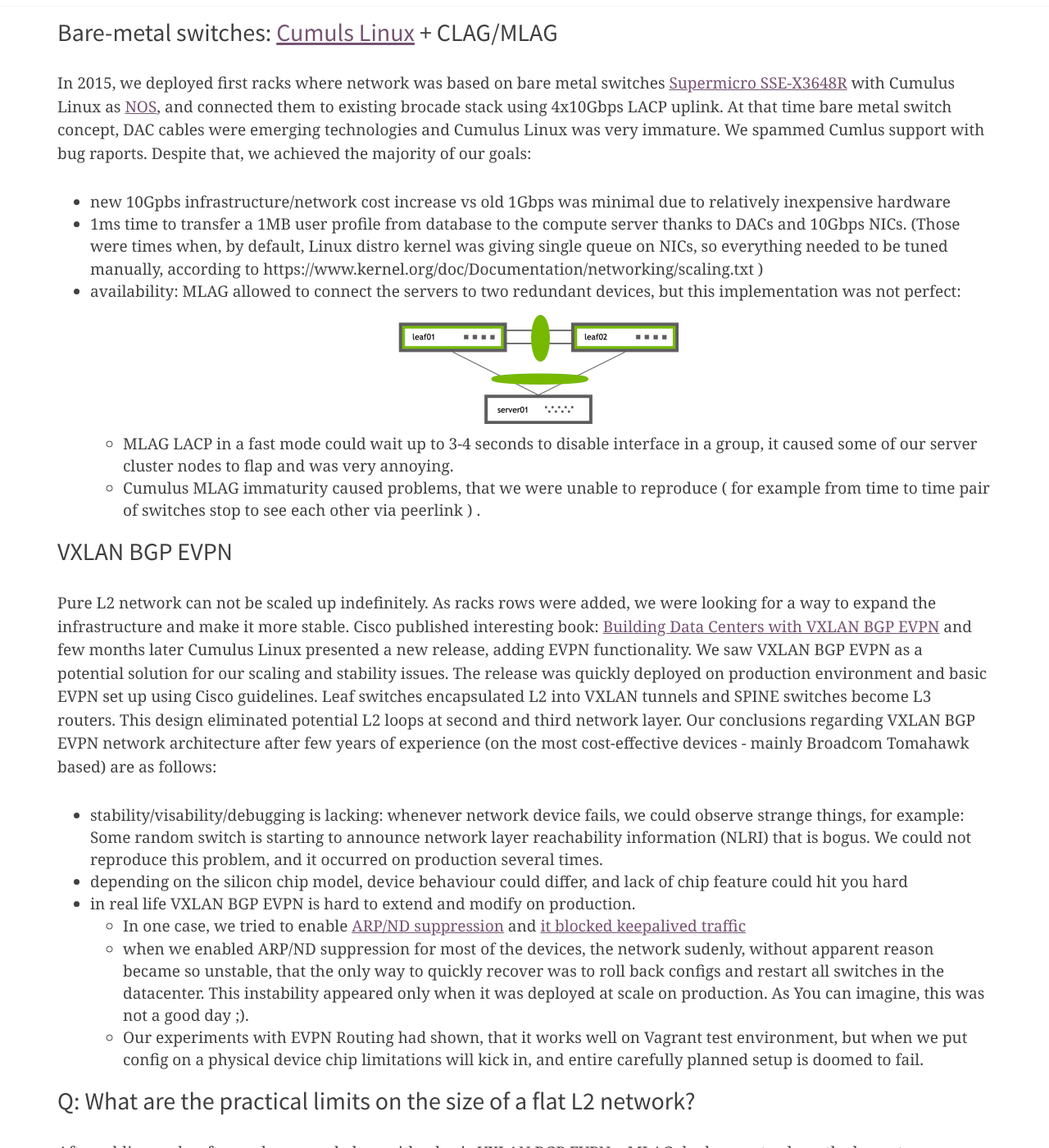
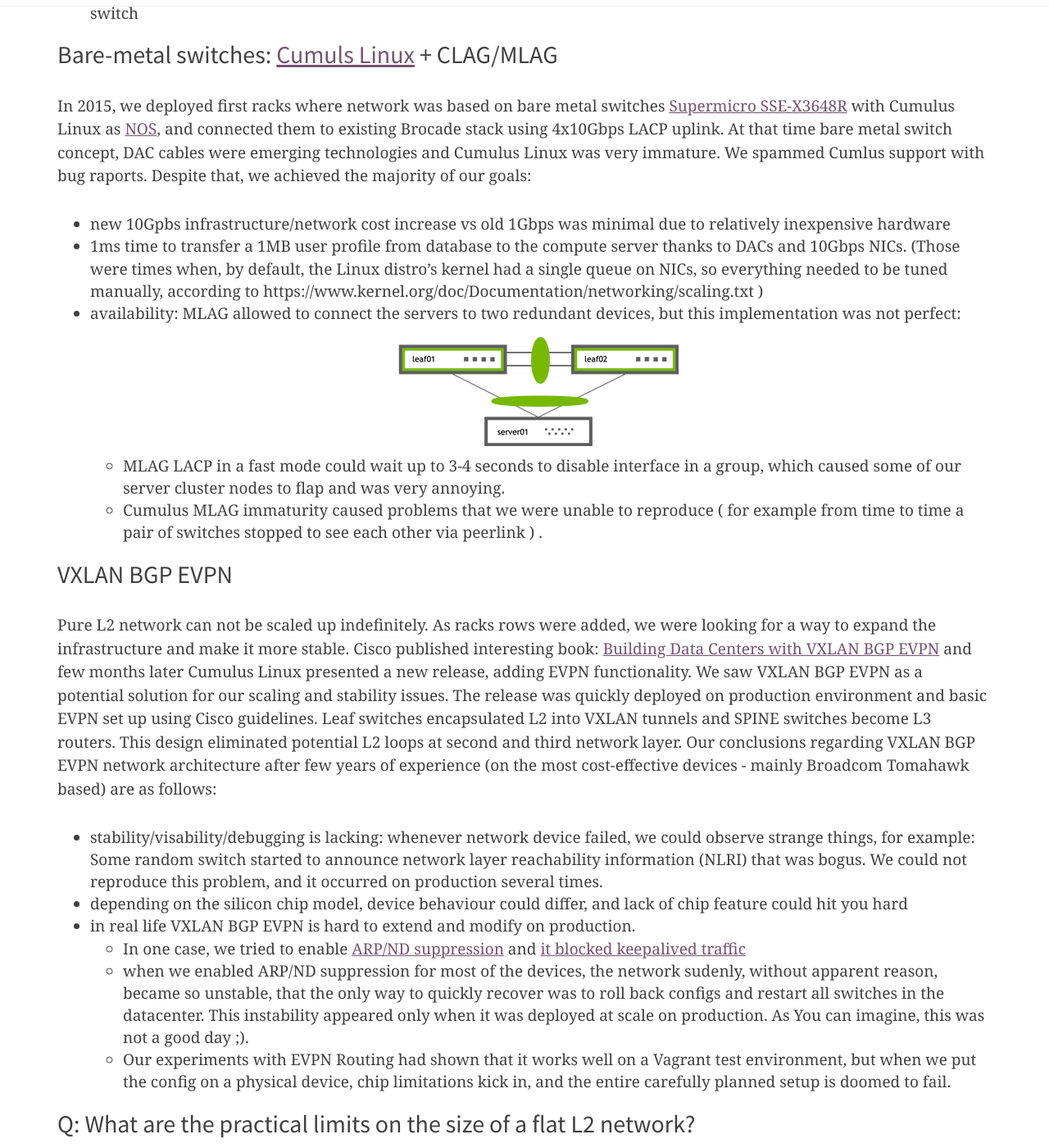
Before and after one commit to RTBHOUSE/techblog, a Jekyll site: the page built from _posts/2021-11-24-L2-EVPN-to-L3-concept-part1.markdown, in a window 1280 px wide and 1400 px high, scrolled down 1720 px. Shown: the whole window at 82% size. Built offline with Jekyll 4.4.1, drawn with Linux system fonts in a browser that asks for light colours; nearby versions of some CDN libraries; comment, search, counter and statistics services are not loaded; some of the changed text lies outside the part shown.

Commit message:
Update 2021-11-24-L2-EVPN-to-L3-concept-part1.markdown

```diff
--- a/_posts/2021-11-24-L2-EVPN-to-L3-concept-part1.markdown
+++ b/_posts/2021-11-24-L2-EVPN-to-L3-concept-part1.markdown
@@ -19,7 +19,7 @@ Here we would like to share our experiences regarding network upgrades and opera
 # Network generations
 
 ## First racks - switch stacking
-In 2013/2014 due to lacking network capacity/stability in our environment provided by an external provider, we stared to deploy our own racks.
+In 2013/2014 due to lacking network capacity/stability in our environment provided by an external provider, we started to deploy our own racks.
 At the beginning we used Brocade ICX6610 switches and we stacked them in 80Gbps loops:
 
 ![image alt <>](/pics/brocade-stack-2014-03.png)
@@ -35,19 +35,19 @@ DMZ for front servers. This setup was optimal from the cost perspective at that
 ## Bare-metal switches: [Cumuls Linux](https://www.nvidia.com/en-us/networking/ethernet-switching/cumulus-linux/) + CLAG/MLAG
 
 In 2015, we deployed first racks where network was based on bare metal switches [Supermicro SSE-X3648R](https://www.supermicro.com/en/products/accessories/networking/sse-x3648s.php)
-with Cumulus Linux as [NOS](https://en.wikipedia.org/wiki/Network_operating_system), and connected them to existing brocade stack using 4x10Gbps LACP uplink.
+with Cumulus Linux as [NOS](https://en.wikipedia.org/wiki/Network_operating_system), and connected them to existing Brocade stack using 4x10Gbps LACP uplink.
 At that time bare metal switch concept, DAC cables were emerging technologies and Cumulus Linux was very immature. We spammed Cumlus support with bug raports.
 Despite that, we achieved the majority of our goals:
 
   - new 10Gpbs infrastructure/network cost increase vs old 1Gbps was minimal due to relatively inexpensive hardware
   - 1ms time to transfer a 1MB user profile from database to the compute server thanks to DACs and 10Gbps NICs.
-   (Those were times when, by default, Linux distro kernel was giving single queue on NICs,
+   (Those were times when, by default, the Linux distro's kernel had a single queue on NICs,
     so everything needed to be tuned manually, according to https://www.kernel.org/doc/Documentation/networking/scaling.txt )
   - availability: MLAG allowed to connect the servers to two redundant devices, but this implementation was not perfect:
   ![image alt <>](/pics/mlag-basic-setup.png)
     - MLAG LACP in a fast mode could wait up to 3-4 seconds to disable interface in a group,
-      it caused some of our server cluster nodes to flap and was very annoying.
-    - Cumulus MLAG immaturity caused problems, that we were unable to reproduce ( for example from time to time pair of switches stop to see each other via peerlink ) .
+      which caused some of our server cluster nodes to flap and was very annoying.
+    - Cumulus MLAG immaturity caused problems that we were unable to reproduce ( for example from time to time a pair of switches stopped to see each other via peerlink ) .
 
 ## VXLAN BGP EVPN
 Pure L2 network can not be scaled up indefinitely. As racks rows were added,
@@ -61,16 +61,16 @@ This design eliminated potential L2 loops at second and third network layer.
 Our conclusions regarding VXLAN BGP EVPN network architecture after few years of experience
 (on the most cost-effective devices - mainly Broadcom Tomahawk based) are as follows:
 
-  - stability/visability/debugging is lacking: whenever network device fails, we could observe strange things, for example: Some random switch is starting to announce network layer reachability information (NLRI) that is bogus.
+  - stability/visability/debugging is lacking: whenever network device failed, we could observe strange things, for example: Some random switch started to announce network layer reachability information (NLRI) that was bogus.
    We could not reproduce this problem, and it occurred on production several times.
   - depending on the silicon chip model, device behaviour could differ, and lack of chip feature could hit you hard
   - in real life VXLAN BGP EVPN is hard to extend and modify on production.
     - In one case, we tried to enable [ARP/ND suppression](https://docs.nvidia.com/networking-ethernet-software/cumulus-linux-42/Network-Virtualization/Ethernet-Virtual-Private-Network-EVPN/Basic-Configuration/#arp) and [it blocked keepalived traffic](https://github.com/mgrzybowski/cldemo-arp-suppression-test#garp-flood---is-suppres)
-    - when we enabled ARP/ND suppression for most of the  devices, the network sudenly, without apparent reason became so unstable,
+    - when we enabled ARP/ND suppression for most of the  devices, the network sudenly, without apparent reason, became so unstable,
       that the only way to quickly recover was to roll back configs and restart all switches in the datacenter.
       This instability appeared only when it was deployed at scale on production. As You can imagine, this was not a good day ;).
-    - Our experiments with EVPN Routing had shown, that it works well on Vagrant test environment, but when we put config on a physical device chip limitations will kick in,
-      and entire carefully planned setup is doomed to fail.
+    - Our experiments with EVPN Routing had shown that it works well on a Vagrant test environment, but when we put the config on a physical device, chip limitations kick in,
+      and the entire carefully planned setup is doomed to fail.
 
 ## Q: What are the practical limits on the size of a flat L2 network?
 
```
Also changed, not shown: other parts of _posts/2021-11-24-L2-EVPN-to-L3-concept-part1.markdown (+3 -3 lines).
